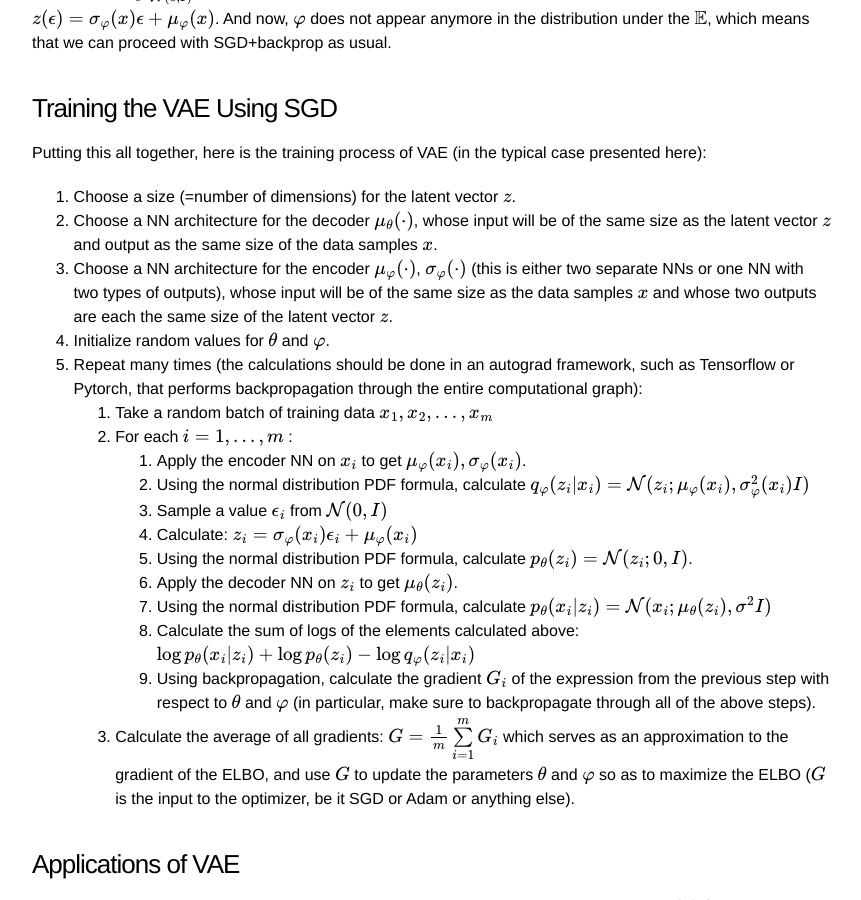
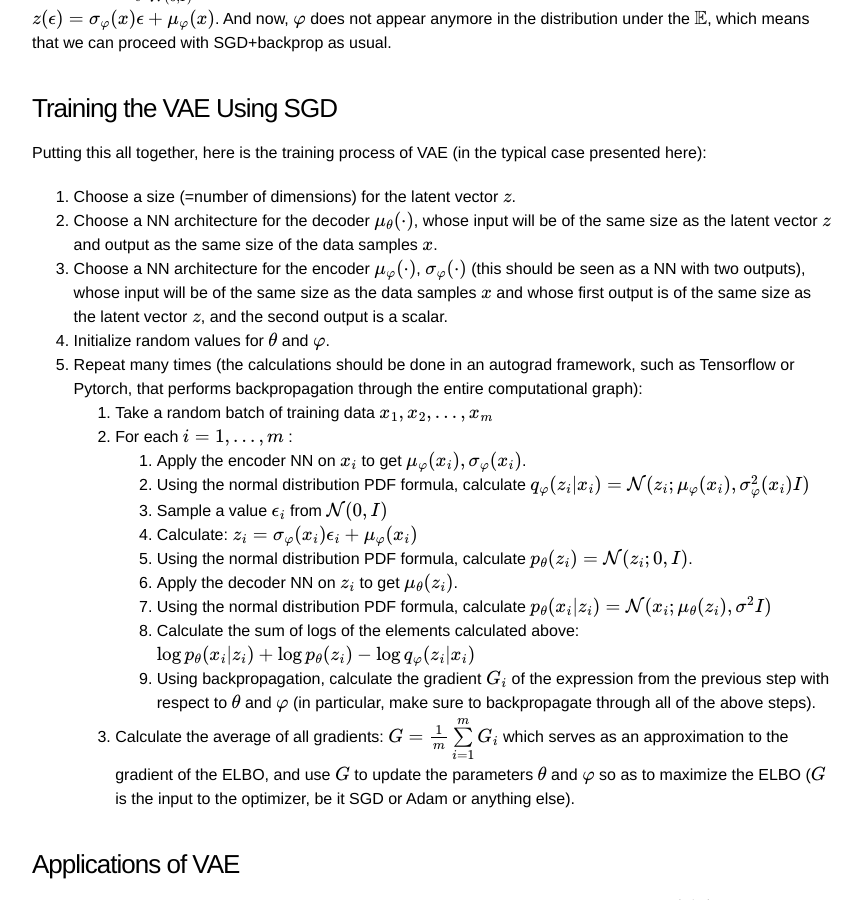
Before and after one commit to liordeutsch/liordeutsch.github.io, a Jekyll site: the page built from _posts/2021-09-08-about-variational-autoencoders.md, in a window 1280 px wide and 900 px high, scrolled down 6039 px. Shown: the whole window, without its empty margins (208-1069 px from the left). Built offline with Jekyll 4.4.1, drawn with Linux system fonts in a browser that asks for light colours; formulas are drawn with MathJax 3; comment, search, counter and statistics services are not loaded.

Commit message:
VAEs: fix NN output size

```diff
--- a/_posts/2021-09-08-about-variational-autoencoders.md
+++ b/_posts/2021-09-08-about-variational-autoencoders.md
@@ -117,7 +117,7 @@ Putting this all together, here is the training process of VAE (in the typical c
 
 1. Choose a size (=number of dimensions) for the latent vector $$z$$.
 2. Choose a NN architecture for the decoder $$\mu_\theta(\cdot)$$, whose input will be of the same size as the latent vector $$z$$ and output as the same size of the data samples $$x$$.
-3. Choose a NN architecture for the encoder $$\mu_\varphi(\cdot)$$, $$\sigma_\varphi(\cdot)$$ (this is either two separate NNs or one NN with two types of outputs), whose input will be of the same size as the data samples $$x$$ and whose two outputs are each the same size of the latent vector $$z$$.
+3. Choose a NN architecture for the encoder $$\mu_\varphi(\cdot)$$, $$\sigma_\varphi(\cdot)$$ (this should be seen as a NN with two outputs), whose input will be of the same size as the data samples $$x$$ and whose first output is of the same size as the latent vector $$z$$, and the second output is a scalar.
 4. Initialize random values for $$\theta$$ and $$\varphi$$.
 2. Repeat many times (the calculations should be done in an autograd framework, such as Tensorflow or Pytorch, that performs backpropagation through the entire computational graph):
    1. Take a random batch of training data $$x_1,x_2,...,x_m$$
```
